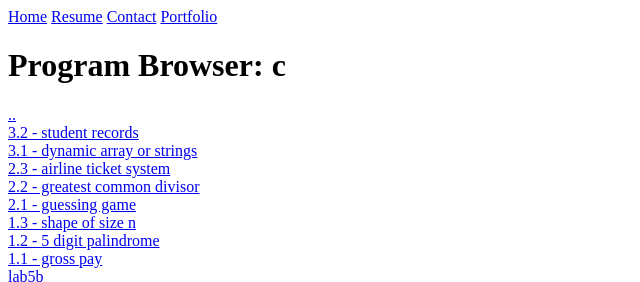
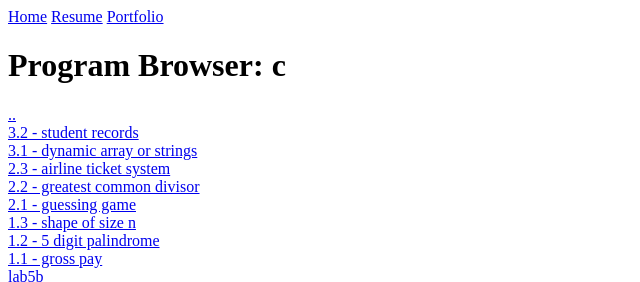
Before and after one commit to liamspinner/liamspinner.github.io, a plain HTML site: page programs/c.html in a window 1280 px wide. Shown: the top 282 px of the page, 0-640 px from the left. Drawn offline with Linux system fonts and the light colour scheme.

Commit message:
rm contact

```diff
--- a/programs/c.html
+++ b/programs/c.html
@@ -9,7 +9,7 @@
     <div class="topnav">
       <a href="../index.html">Home</a>
       <a href="../resume.pdf">Resume</a>
-      <a href="../contact.html">Contact</a>
+      <!-- <a href="../contact.html">Contact</a> -->
       <a href="../programs.html">Portfolio</a>
     </div>
     <h1>Program Browser: c</h1>
```
